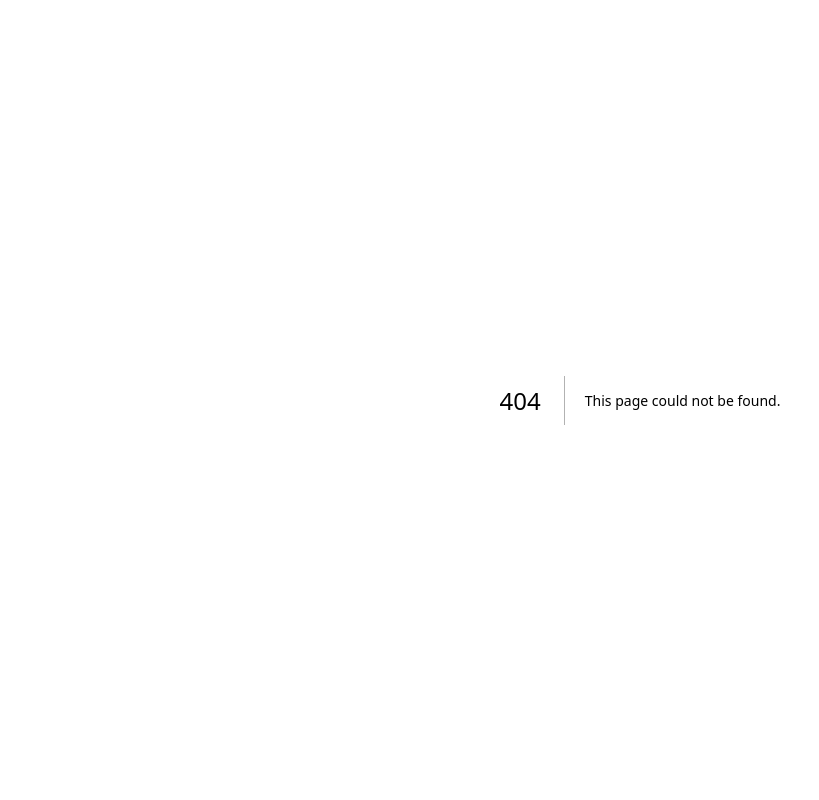
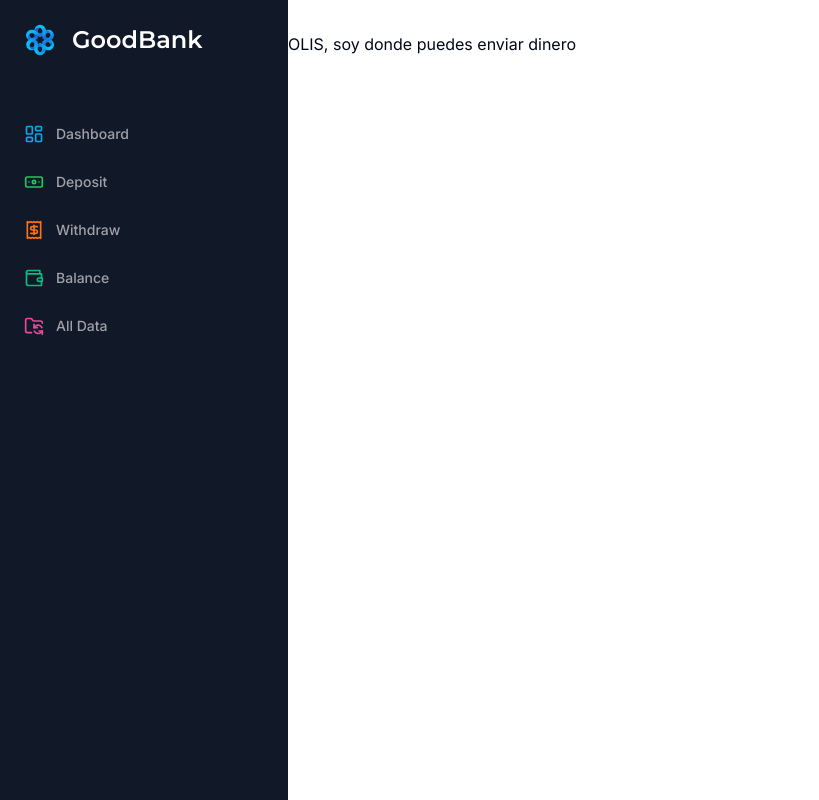
Before and after one commit to Davidfvillamil/Campstone_goodbank, a Next.js app in the folder goodbank/: page /sendmoney in a window 1280 px wide. Before the commit this address had no page. Shown: the whole page, without its empty margins (0-819 px from the left). Built offline with nearby package versions, Linux system fonts and the light colour scheme.

Commit message:
agregar pagina de send money pero sin nada de nada, solo la ruta

```diff
--- /dev/null
+++ b/goodbank/app/(dashboard)/(routes)/sendmoney/page.tsx
@@ -0,0 +1,8 @@
+
+const SendMoney = () => {
+    return(
+        <h1>OLIS, soy donde puedes enviar dinero</h1>
+    )
+}
+
+export default SendMoney
```
